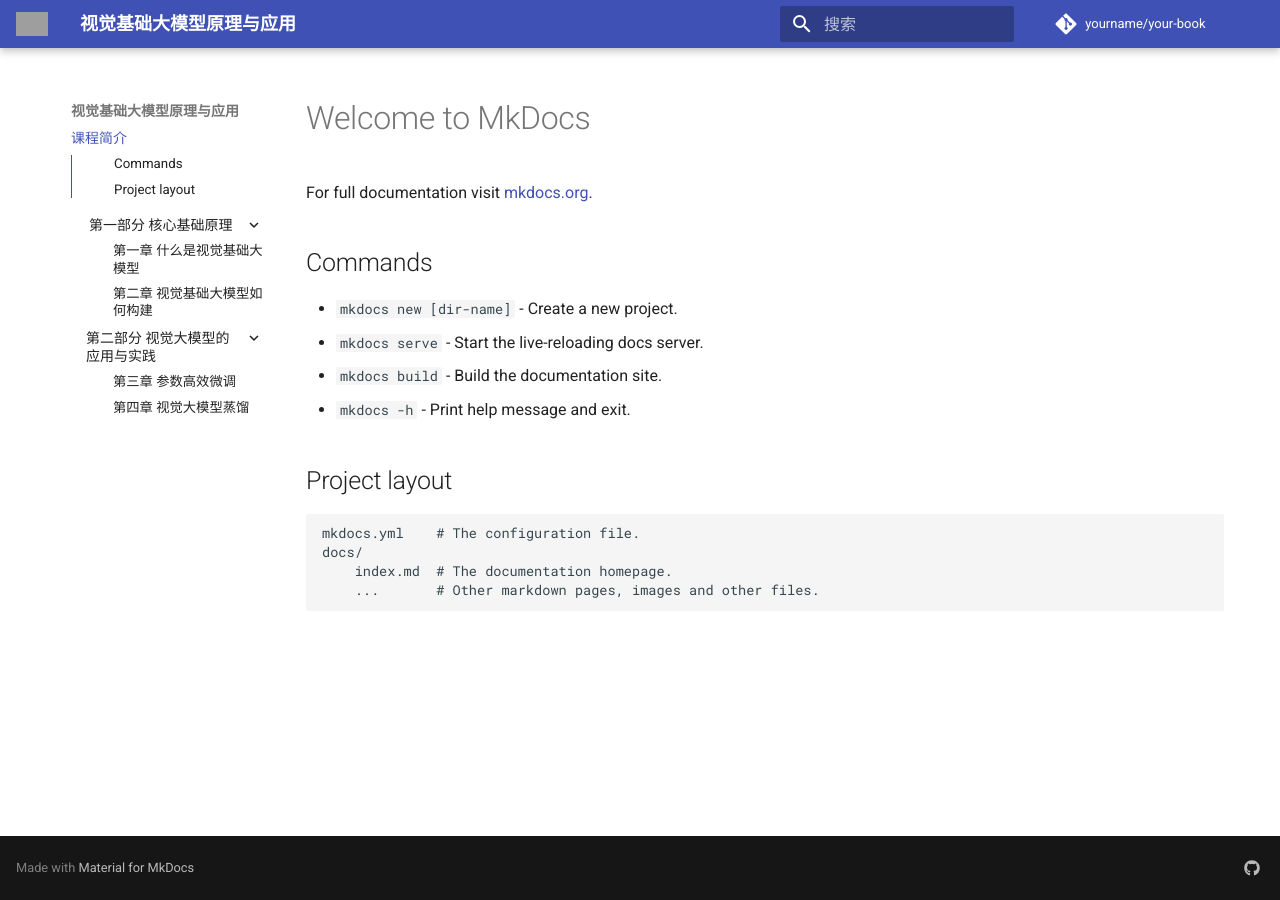
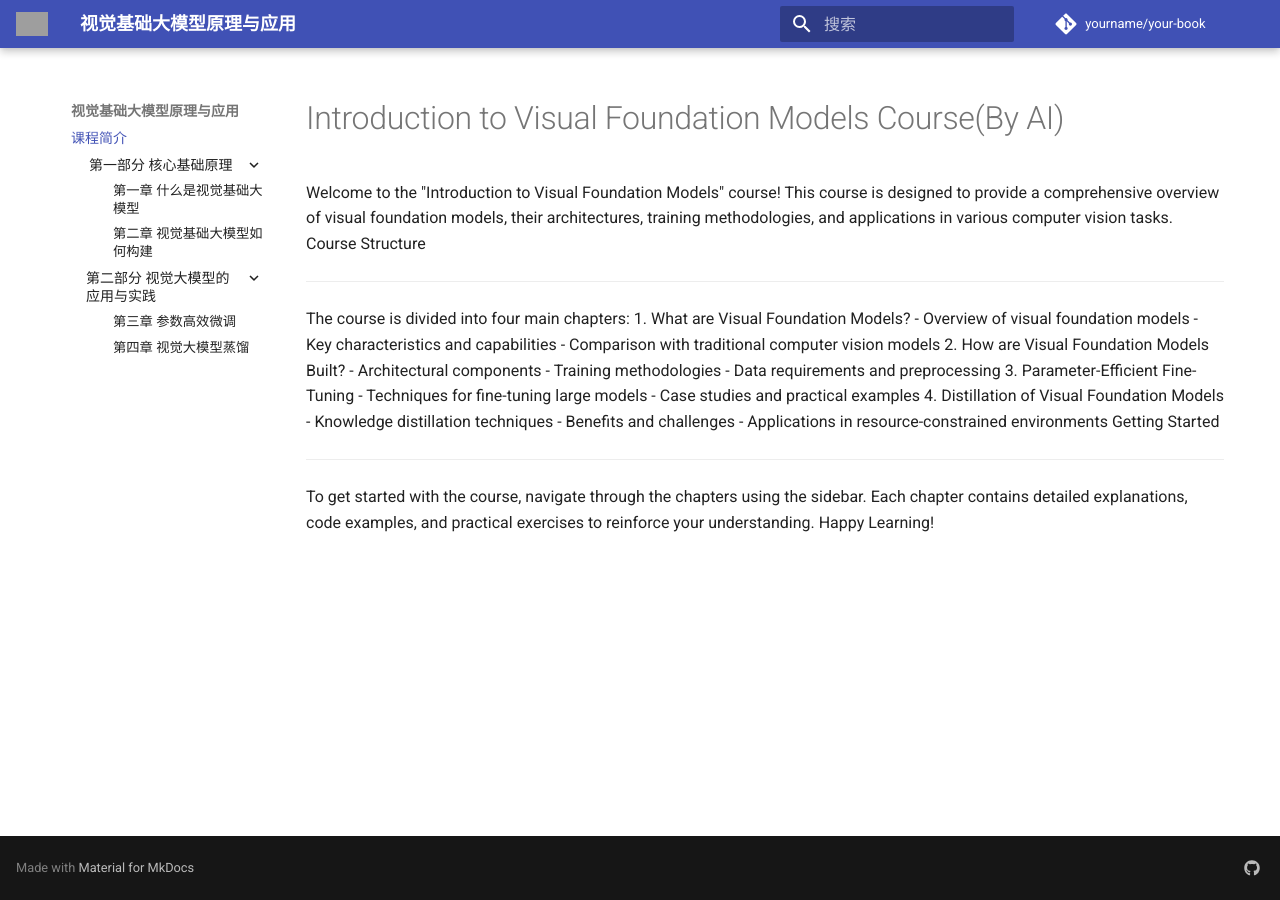
Before and after one commit to eriche2016/VFM_course, an MkDocs documentation site: the page built from docs/index.md, in a window 1280 px wide. Built offline with MkDocs 1.6.1 and Material for MkDocs 9.7.7, drawn with Linux system fonts in a browser that asks for light colours; comment, search, counter and statistics services are not loaded; grey boxes are pictures that could not be loaded.

Commit message:
clean code

```diff
--- a/docs/index.md
+++ b/docs/index.md
@@ -1,17 +1,26 @@
-# Welcome to MkDocs
 
-For full documentation visit [mkdocs.org](https://www.mkdocs.org).
-
-## Commands
-
-* `mkdocs new [dir-name]` - Create a new project.
-* `mkdocs serve` - Start the live-reloading docs server.
-* `mkdocs build` - Build the documentation site.
-* `mkdocs -h` - Print help message and exit.
-
-## Project layout
-
-    mkdocs.yml    # The configuration file.
-    docs/
-        index.md  # The documentation homepage.
-        ...       # Other markdown pages, images and other files.
+Introduction to Visual Foundation Models Course(By AI)
+=======================================
+Welcome to the "Introduction to Visual Foundation Models" course! This course is designed to provide a comprehensive overview of visual foundation models, their architectures, training methodologies, and applications in various computer vision tasks.
+Course Structure
+-----------------
+The course is divided into four main chapters:
+1. What are Visual Foundation Models?
+   - Overview of visual foundation models
+   - Key characteristics and capabilities
+   - Comparison with traditional computer vision models
+2. How are Visual Foundation Models Built?
+    - Architectural components
+    - Training methodologies
+    - Data requirements and preprocessing
+3. Parameter-Efficient Fine-Tuning
+    - Techniques for fine-tuning large models
+    - Case studies and practical examples
+4. Distillation of Visual Foundation Models
+    - Knowledge distillation techniques
+    - Benefits and challenges
+    - Applications in resource-constrained environments
+Getting Started
+---------------
+To get started with the course, navigate through the chapters using the sidebar. Each chapter contains detailed explanations, code examples, and practical exercises to reinforce your understanding.
+Happy Learning!
```
Also changed, not shown: index.html (+25 -75 lines), 1 other file.
